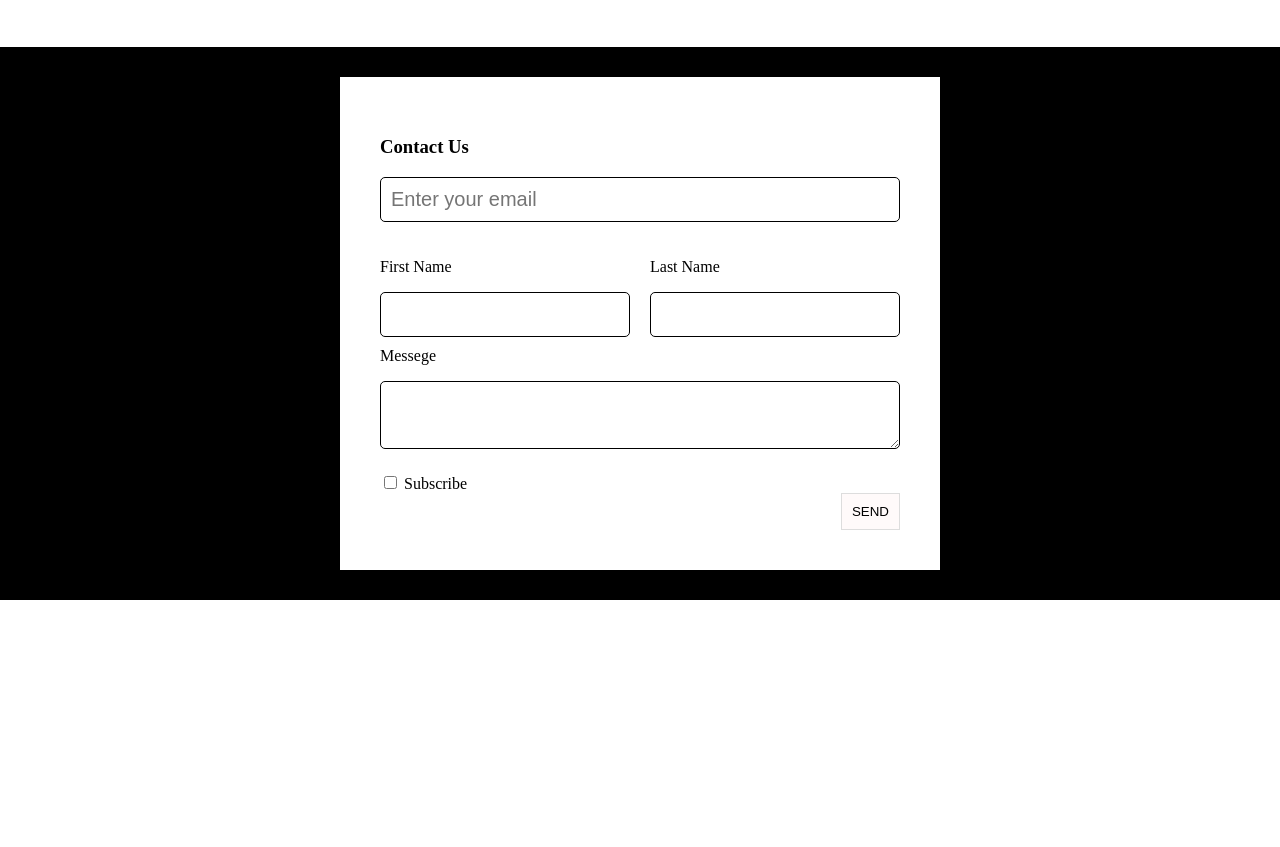
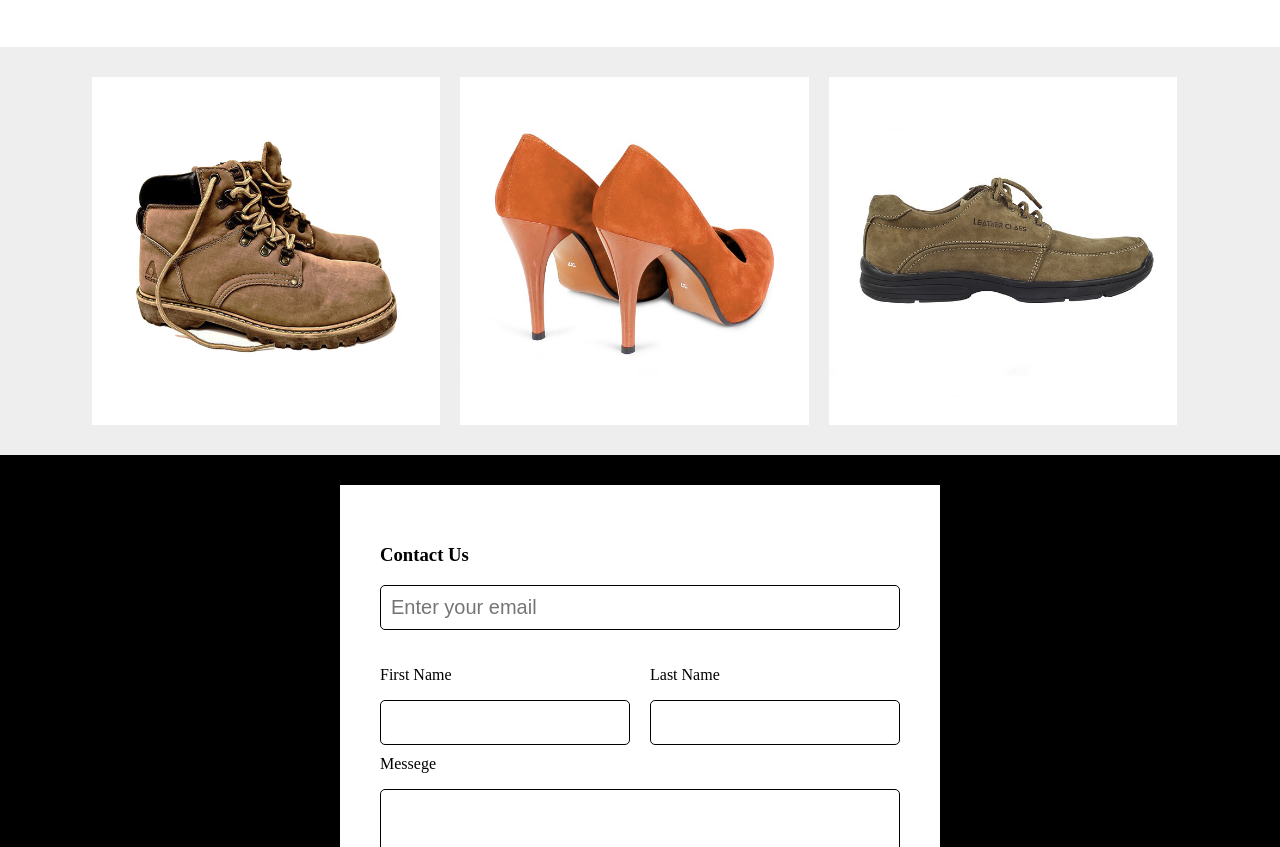
Before and after one commit to ravvitkim/html-css-study, a plain HTML site: page 04_/main.html in a window 1280 px wide. Shown: the part 1076-1923 px from the top of the page. Before the commit the page ends 1676 px from the top, so only its background shows below. Drawn offline with Linux system fonts and the light colour scheme.

Commit message:
shopping mall

```diff
--- a/04_/css/main.css
+++ b/04_/css/main.css
@@ -146,6 +146,8 @@ div, input, textarea{
   margin: 20px auto 10px;
   display: block;
 }
+
+
 /* 미디어쿼리는 보통 밑에 입력함 */
 
 /* 현재 브라우저의 폭이 1200px 이하가 될때 적용할 css */
@@ -164,6 +166,43 @@ div, input, textarea{
   }
 }
 
+.shop-bg{
+  background-color: #eee;
+  padding: 20px;
+}
+.shop-container{
+  display: flex;
+  width: 90%;
+  margin: auto;
+}
+
+.shop-item{
+  width: 33%;
+  padding: 10px;
+  position: relative;
+}
+
+.shop-item img{
+  width: 100%;
+  display: block;
+
+}
+.overlay{
+  position: absolute;
+  width: 100%;
+  height: 100%;
+  background-color: rgba( 0, 0, 0, 0.5);
+  opacity: 0;
+  transition: 0.5s;
+}
+
+.overlay:hover{
+  opacity: 1;
+  width: 90%;
+  height: 90%;
+}
+
+
 /* 폭이 768px 이하일 때  */
 @media screen and (max-width : 768px) {
   .main-title{
--- a/04_/main.html
+++ b/04_/main.html
@@ -67,7 +67,29 @@
 
       </div>
     </div>
-
+  <!-- 상품진열 -->
+   <div class="shop-bg">
+    <div class="shop-container">
+      <div class="shop-item">
+        <div class="overlay"></div>
+        <div>
+          <img src="./img/product1-1.jpg" alt="신발">
+        </div>
+      </div>
+      <div class="shop-item">
+        <div class="overlay"></div>
+        <div>
+          <img src="./img/product2.jpg" alt="신발">
+        </div>
+      </div>
+      <div class="shop-item">
+        <div class="overlay"></div>
+        <div>
+          <img src="./img/product3.jpg" alt="신발">
+        </div>
+      </div>
+    </div>
+   </div>
 
   <!-- Contact Us 폼 추가하기 -->
    <div class="form-background">
```
